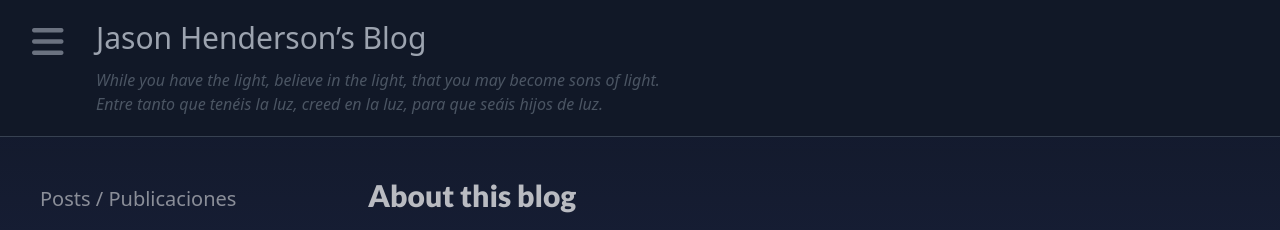
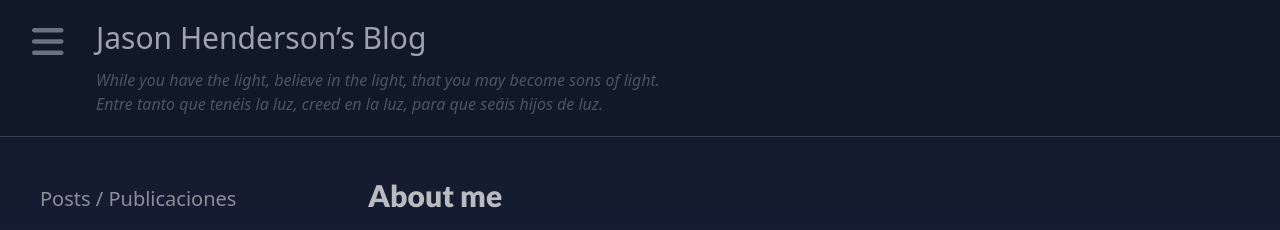
Before and after one commit to jaredh159/jasons-thoughts, an Astro site: page /about in a window 1280 px wide. Shown: the top 230 px of the page. Built offline with nearby package versions, Linux system fonts and the light colour scheme; Astro itself is replaced by a stand-in of ours.

Commit message:
fix title of about me english

```diff
--- a/src/pages/about.astro
+++ b/src/pages/about.astro
@@ -4,9 +4,7 @@ import Chrome from '../components/Chrome.astro';
 
 <Chrome page='/about'>
   <div class='py-10 px-5 sm:px-10 md:px-20'>
-    <h1 class='text-3xl font-lato text-white text-opacity-70'>
-      About this blog
-    </h1>
+    <h1 class='text-3xl font-lato text-white text-opacity-70'>About me</h1>
     <p class='mt-5 text-xl text-white text-opacity-60'>
       I don’t have much to say about myself. But I understand that some who come
       across this site may, for their own peace of mind, desire to know
```
